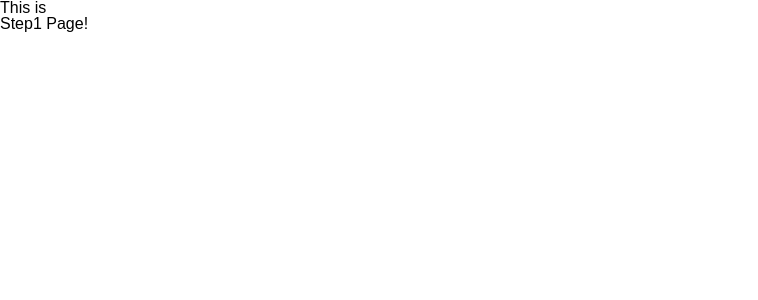
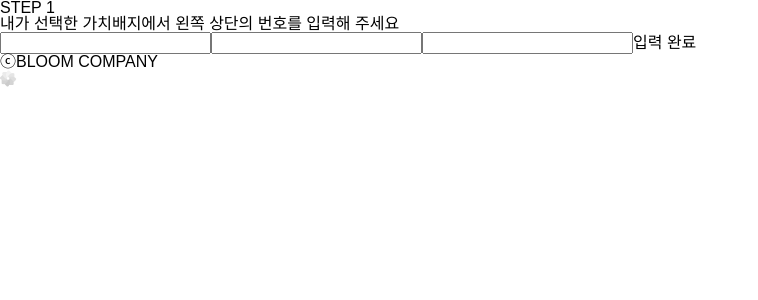
Before and after one commit to mirrer2/value-badge, a React (Create React App) app: page /step1 in a window 1280 px wide. Shown: the top 300 px of the page, without its empty margins (0-758 px from the left). Built offline with nearby package versions, Linux system fonts and the light colour scheme.

Commit message:
Tag: step1 page

```diff
--- a/src/pages/Step1.js
+++ b/src/pages/Step1.js
@@ -1,12 +1,48 @@
-import React from 'react';
+import React, { useCallback } from 'react';
 
 import Layout from 'components/Layout';
+import useInput from 'util/useInput';
 
 const Step1 = () => {
+  const [num1, onChangeNum1] = useInput('');
+  const [num2, onChangeNum2] = useInput('');
+  const [num3, onChangeNum3] = useInput('');
+
+  const onSubmitForm = useCallback(
+    e => {
+      e.preventDefault();
+      console.log(num1, num2, num3);
+    },
+    [num1, num2, num3],
+  );
+
   return (
     <Layout>
-      <div>This is</div>
-      <div>Step1 Page!</div>
+      <header>
+        <div>
+          <h1>STEP 1</h1>
+          <div />
+        </div>
+
+        <p>내가 선택한 가치배지에서 왼쪽 상단의 번호를 입력해 주세요</p>
+      </header>
+
+      <form onSubmit={onSubmitForm}>
+        <input type="number" id="num1" name="num1" value={num1} onChange={onChangeNum1} />
+        <input type="number" id="num2" name="num2" value={num2} onChange={onChangeNum2} />
+        <input type="number" id="num3" name="num3" value={num3} onChange={onChangeNum3} />
+
+        <button type="submit">입력 완료</button>
+      </form>
+
+      <footer>
+        <div />
+
+        <div>
+          <p>ⓒBLOOM COMPANY</p>
+          <img src="/images/Step1/FooterLogo.png" alt="Step1 Footer Logo" />
+        </div>
+      </footer>
     </Layout>
   );
 };
--- /dev/null
+++ b/src/util/useInput.js
@@ -0,0 +1,13 @@
+import { useState } from 'react';
+
+const useInput = initialValue => {
+  const [value, setValue] = useState(initialValue);
+
+  const handleChange = e => {
+    setValue(e.target.value);
+  };
+
+  return [value, handleChange];
+};
+
+export default useInput;
```
Also changed, not shown: public/images/Step1/FooterLogo.png (added).
